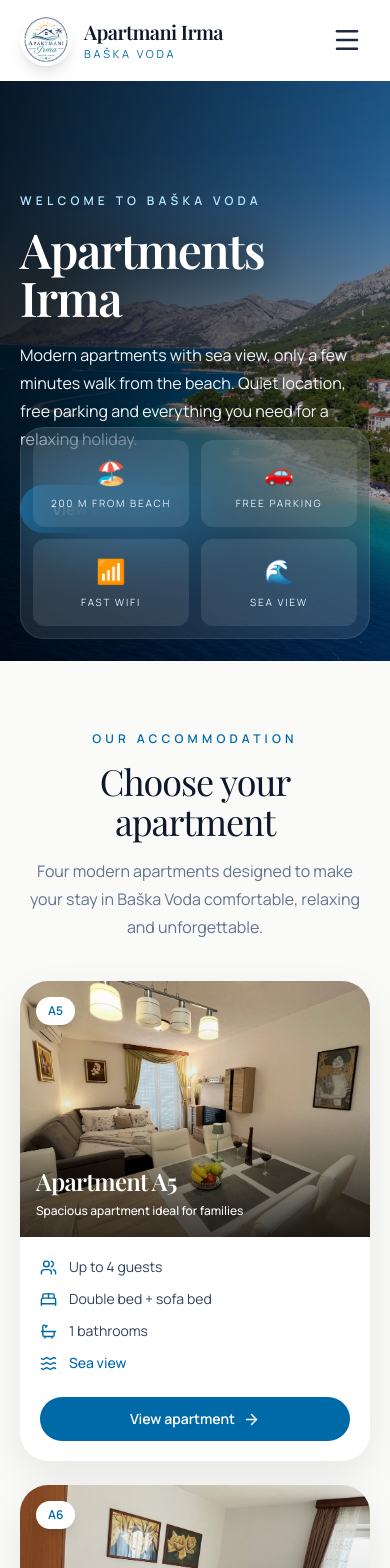
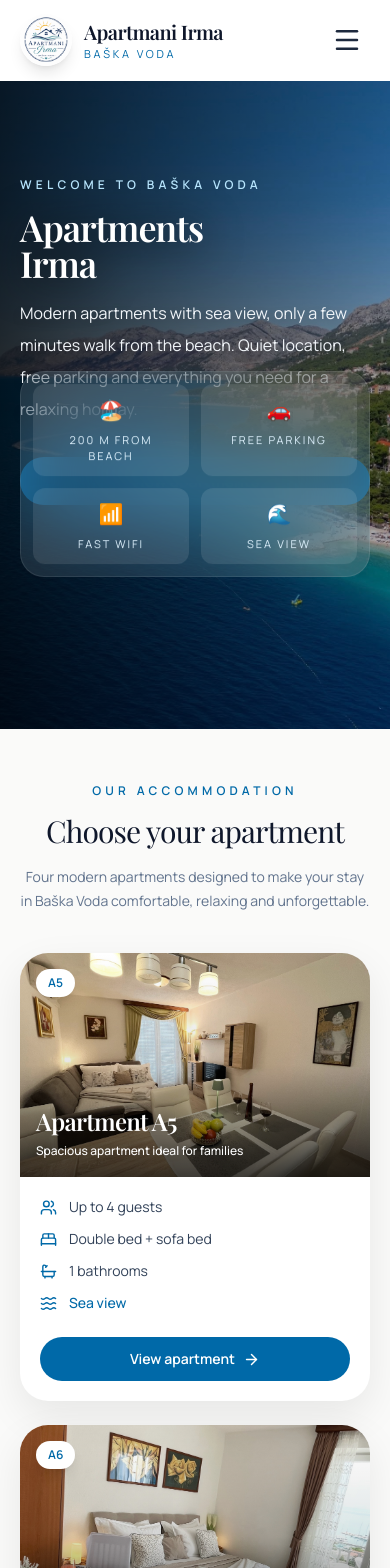
Before and after one commit to anamarija10000-coder/apartmani-irma-website, a Next.js app: page /en in a window 390 px wide. Shown: the top 1568 px of the page. Built offline with nearby package versions, Linux system fonts and the light colour scheme.

Commit message:
Improve mobile homepage layout

```diff
--- a/app/[locale]/page.tsx
+++ b/app/[locale]/page.tsx
@@ -29,7 +29,8 @@ export default async function Home() {
   id="onama"
   className="
     bg-white
-          py-32
+    py-20
+    lg:py-32
   "
 >
 
@@ -38,8 +39,10 @@ export default async function Home() {
   mx-auto
   grid
   max-w-7xl
-            gap-16
-            px-6
+  gap-10
+  px-5
+  lg:gap-16
+  lg:px-6
   lg:grid-cols-2
   lg:items-center
 "
@@ -49,10 +52,13 @@ export default async function Home() {
           <div
            className="
   relative
-              h-[520px]
+  h-[300px]
   overflow-hidden
-              rounded-[40px]
+  rounded-[32px]
   shadow-xl
+  sm:h-[420px]
+  lg:h-[520px]
+  lg:rounded-[40px]
 "
           >
 
@@ -61,7 +67,11 @@ export default async function Home() {
               alt="Apartments Irma Baška Voda"
               fill
               sizes="(max-width:1024px) 100vw, 50vw"
-              className="object-cover"
+              className="
+object-cover
+object-center
+lg:object-cover
+"
             />
 
           </div>
@@ -90,7 +100,8 @@ export default async function Home() {
               className="
                 mt-4
                 font-heading
-                text-5xl
+                text-4xl
+sm:text-5xl
                 leading-tight
                 text-slate-900
               "
@@ -102,9 +113,12 @@ export default async function Home() {
 
             <p
               className="
-                mt-8
-                text-lg
-                leading-9
+                mt-6
+text-base
+leading-8
+lg:mt-8
+lg:text-lg
+lg:leading-9
                 text-slate-600
               "
             >
@@ -116,9 +130,11 @@ export default async function Home() {
             <p
               className="
   mt-6
-                text-lg
-                leading-9
+  text-base
+  leading-8
   text-slate-600
+  lg:text-lg
+  lg:leading-9
 "
             >
               {t("aboutText2")}
@@ -130,16 +146,18 @@ export default async function Home() {
 
             <div
               className="
-                mt-10
+               mt-8
 grid
 grid-cols-2
-                gap-4
+gap-3
+lg:mt-10
+lg:gap-4
               "
             >
 
 
-              <div className="rounded-2xl bg-sky-50 p-5">
-                <p className="text-2xl">🌊</p>
+              <div className="rounded-2xl bg-sky-50 p-4 lg:p-5">
+              <p className="text-xl lg:text-2xl">🌊</p>
 
                 <p className="mt-2 font-semibold text-slate-800">
                   {t("seaView")}
@@ -148,8 +166,8 @@ export default async function Home() {
 
 
 
-              <div className="rounded-2xl bg-sky-50 p-5">
-                <p className="text-2xl">🏖️</p>
+              <div className="rounded-2xl bg-sky-50 p-4 lg:p-5">
+               <p className="text-xl lg:text-2xl">🏖️</p>
 
                 <p className="mt-2 font-semibold text-slate-800">
                   {t("beach")}
@@ -159,8 +177,8 @@ export default async function Home() {
 
 
 
-              <div className="rounded-2xl bg-sky-50 p-5">
-                <p className="text-2xl">🚗</p>
+              <div className="rounded-2xl bg-sky-50 p-4 lg:p-5">
+                <p className="text-xl lg:text-2xl">🚗</p>
 
                 <p className="mt-2 font-semibold text-slate-800">
                   {t("parking")}
@@ -170,8 +188,8 @@ export default async function Home() {
 
 
 
-              <div className="rounded-2xl bg-sky-50 p-5">
-                <p className="text-2xl">🏡</p>
+              <div className="rounded-2xl bg-sky-50 p-4 lg:p-5">
+                <p className="text-xl lg:text-2xl">🏡</p>
 
                 <p className="mt-2 font-semibold text-slate-800">
                   {t("family")}
--- a/components/home/Apartments.tsx
+++ b/components/home/Apartments.tsx
@@ -35,7 +35,7 @@ const locale = ["hr", "en", "de"].includes(pathLocale)
       className="
   scroll-mt-20
   bg-stone-50
-        py-16
+  py-12
   lg:py-32
 "
     >
@@ -72,7 +72,7 @@ const locale = ["hr", "en", "de"].includes(pathLocale)
             className="
               mt-3
               font-heading
-              text-4xl
+              text-3xl
               text-slate-900
               sm:text-5xl
               lg:mt-4
@@ -88,13 +88,13 @@ const locale = ["hr", "en", "de"].includes(pathLocale)
               mx-auto
               mt-4
               max-w-2xl
-              text-base
-              leading-7
-              text-slate-500
-              sm:text-lg
-              lg:mt-6
+              text-sm
+leading-6
+sm:text-base
 lg:text-xl
 lg:leading-9
+              text-slate-500
+              lg:mt-6
             "
           >
             {t("description")}
@@ -108,8 +108,11 @@ const locale = ["hr", "en", "de"].includes(pathLocale)
 
         <div
         className="
+  mx-auto
   grid
+  max-w-md
   gap-6
+  md:max-w-none
   md:grid-cols-2
   lg:gap-10
   xl:grid-cols-4
@@ -138,7 +141,7 @@ const locale = ["hr", "en", "de"].includes(pathLocale)
               <div
                 className="
                   relative
-                  h-64
+                  h-56
                   overflow-hidden
                   lg:h-80
                 "
@@ -155,6 +158,7 @@ const locale = ["hr", "en", "de"].includes(pathLocale)
   "
   className="
     object-cover
+    object-center
     transition
     duration-700
     group-hover:scale-110
--- a/components/home/Hero.tsx
+++ b/components/home/Hero.tsx
@@ -16,8 +16,9 @@ export default function Hero() {
   overflow-hidden
   bg-cover
   bg-center
-        pt-28
-        pb-32
+  pt-24
+  pb-56
+  min-h-[620px]
   lg:flex
   lg:min-h-screen
   lg:items-center
@@ -26,6 +27,7 @@ export default function Hero() {
 "
       style={{
   backgroundImage: "url('/images/hero.jpg')",
+  backgroundPosition: "center top",
 }}
     >
 
@@ -76,12 +78,12 @@ export default function Hero() {
           <h1
             className="
               font-heading
-              text-5xl
+              text-4xl
               font-semibold
-              leading-[1]
+              leading-none
               !text-white
               drop-shadow-[0_4px_20px_rgba(0,0,0,0.8)]
-              sm:text-6xl
+              sm:text-5xl
               lg:text-8xl
             "
           >
@@ -95,14 +97,15 @@ export default function Hero() {
 
           <p
             className="
-              mt-5
-              max-w-xl
+  mt-4
+  max-w-md
   text-base
-              leading-7
+  leading-8
   !text-slate-100
   drop-shadow-lg
   sm:text-lg
   lg:mt-8
+  lg:max-w-xl
   lg:text-xl
   lg:leading-9
 "
@@ -117,6 +120,8 @@ export default function Hero() {
               href="#apartmani"
               className="
 inline-flex
+w-full
+justify-center
 rounded-full
 bg-sky-700
 px-8
@@ -127,6 +132,7 @@ export default function Hero() {
 shadow-xl
 transition
 hover:bg-sky-800
+sm:w-auto
 lg:px-10
 lg:py-4
 lg:text-lg
@@ -149,7 +155,8 @@ export default function Hero() {
             w-full
             max-w-6xl
             -translate-x-1/2
-            translate-y-1/2
+            translate-y-[35%]
+lg:translate-y-1/2
             px-5
             lg:px-6
           "
@@ -185,14 +192,14 @@ export default function Hero() {
                className="
   rounded-xl
   bg-white/10
-                  p-4
+  p-3
   text-center
   lg:rounded-2xl
   lg:p-5
 "
               >
 
-                <div className="text-2xl lg:text-3xl">
+                <div className="text-xl lg:text-3xl">
                   {icon}
                 </div>
 
@@ -200,7 +207,8 @@ export default function Hero() {
                 <p
                   className="
                     mt-2
-                    text-[10px]
+                    text-[11px]
+leading-4
                     uppercase
                     tracking-[0.18em]
                     !text-sky-100
```
Lines whose indentation alone changed are shown as unchanged.
